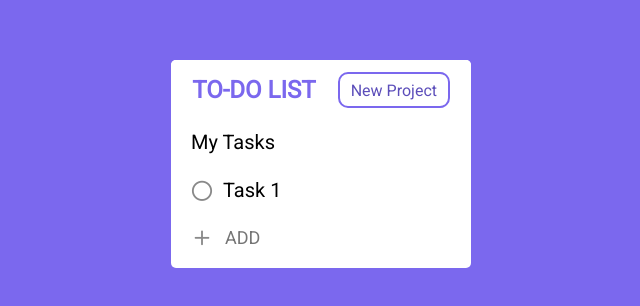
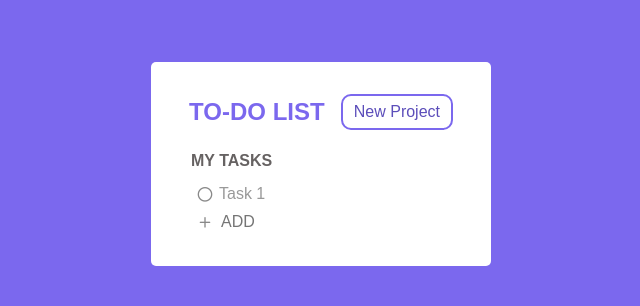
Before and after one commit to nataphilips/todo-list-redux, a React (Create React App) app: page / in a window 1280 px wide. Shown: the part 236-542 px from the top of the page, without its empty margins (319-959 px from the left). Built offline with nearby package versions, Linux system fonts and the light colour scheme.

Commit message:
Changed font, aligned better

```diff
--- a/src/App.js
+++ b/src/App.js
@@ -71,8 +71,9 @@ const AppBody = styled(Flex)`
   align-items: center;
   background-color: #7B68EE;
   text-align: left;
-  font-family: 'Roboto', sans-serif;
-  font-size: 20px;
+  font-family: 'Montserrat', sans-serif;
+  font-size: 16px;
+  color: #666262;
 `
 const Container = styled(Flex)`
   width: 300px;
@@ -81,6 +82,7 @@ const Container = styled(Flex)`
   flex-direction: column;
   background-color: white;
   border-radius: 5px;
+  padding: 20px;
 `
 const Header = styled(Flex)`
   justify-content: inherit;
@@ -95,6 +97,7 @@ const Header = styled(Flex)`
 `
 const List = styled(Flex)`
   flex-direction: column;
+  padding-left: 10px;
 `
 const Projects = styled(Flex)`
   flex-direction: column;
@@ -106,20 +109,23 @@ const Project = styled(Flex)`
 const ProjectName = styled(Flex)`
   flex-direction: column;
   margin: 10px;
+  text-transform: uppercase;
+  font-weight: bold;
 `
 const InputRow = styled(Flex)`
   flex-direction: row;
   align-items: center;
+  padding-left: 10px;
 `
 const Task = styled(Flex)`
   flex-direction: row;
   align-items: center;
-  padding-top: 5px;
-  padding-bottom: 5px;
+  color: #999;
+  font-size: 16px;
 `
 const PlusIcon = styled.i`
-  margin: 10px;
-  font-size: 22px;
+  margin: 6px;
+  font-size: 16px;
   color: #898989;
 `
 const Button = styled.button`
@@ -129,7 +135,7 @@ const Button = styled.button`
   border: 2px solid #7B68EE;
   color: #5c4eba;
   border-radius: 10px;
-  font-family: 'Roboto', sans-serif;
+  font-family: 'Montserrat', sans-serif;
   font-size: 16px;
 `
 const Input = styled.input`
@@ -138,9 +144,8 @@ const Input = styled.input`
   text-align: left;
   outline:0;
   border: none;
-  font-family: 'Roboto', sans-serif;
-  font-size: 18px;
-  color: #898989;
+  font-family: 'Montserrat', sans-serif;
+  font-size: 16px;
 `
 export default connect(
   (state) => ({
```
